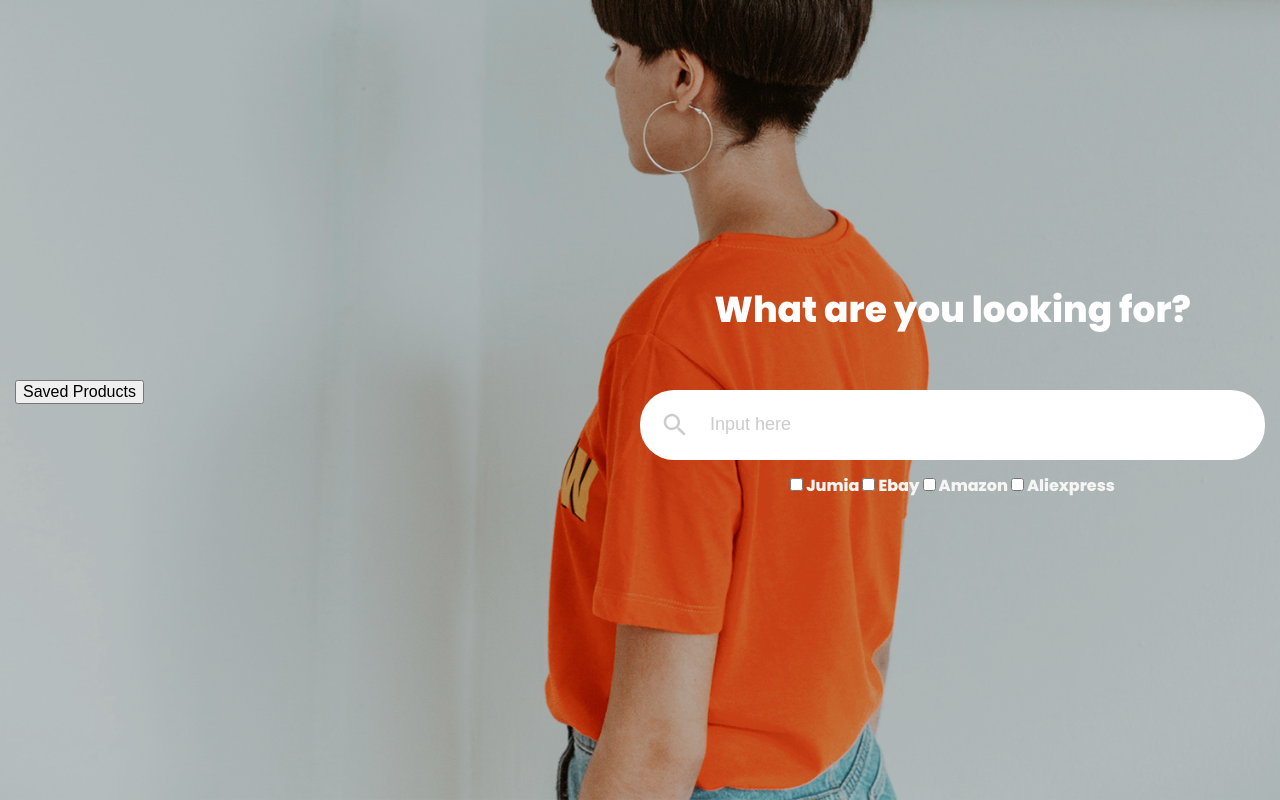
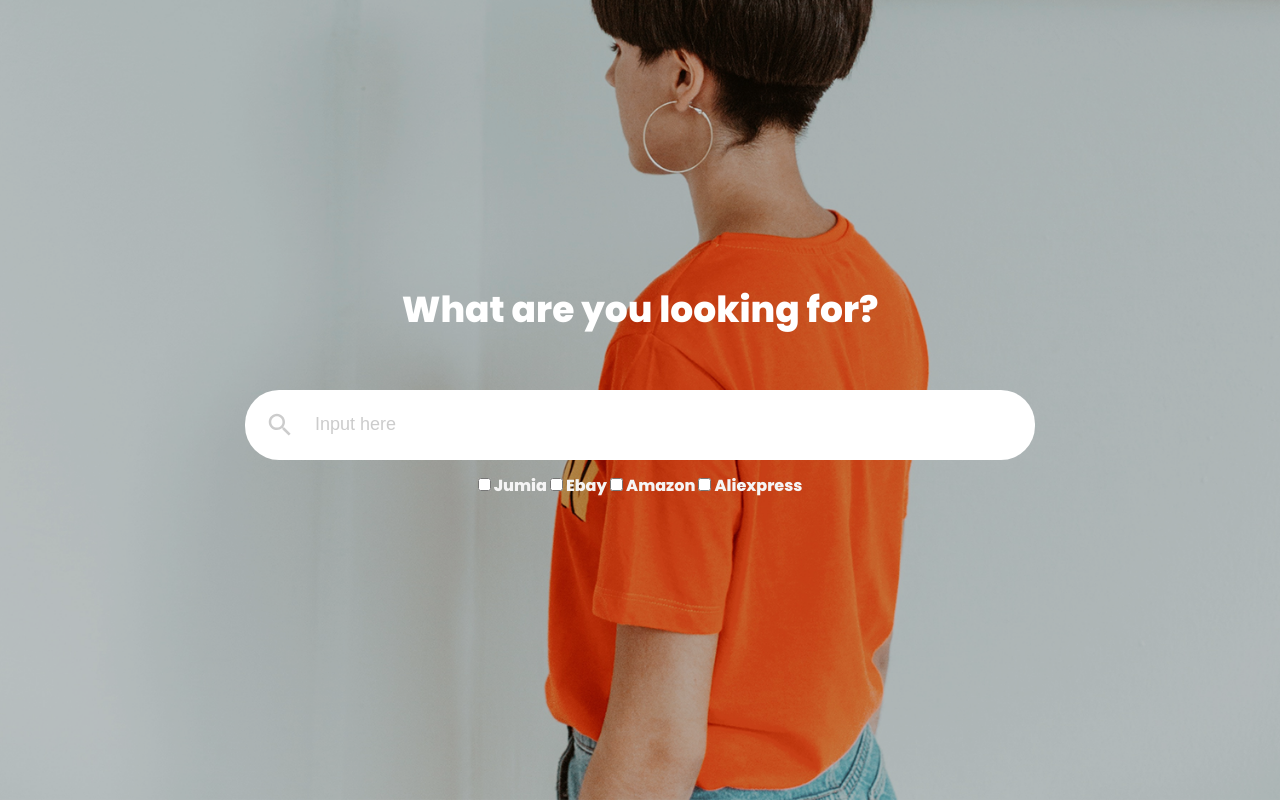
Before and after one commit to Omoleen/final-year-scraper, a Django app: page / in a window 1280 px wide. Run offline with Django 3.2, Linux system fonts and the light colour scheme.

Commit message:
saved products on search page

```diff
--- a/templates/searchpage.html
+++ b/templates/searchpage.html
@@ -20,9 +20,11 @@
       {% endfor %}
   {% endif %}
     <div class="s006">
-        <form action="{% url 'saved_products' %}">
-            <button type="submit">Saved Products</button>
+        {% if user.is_authenticated %}
+        <form style="width: fit-content" action="{% url 'saved_products' %}">
+            <button style="text-align: center; border: none; text-decoration: none; border-radius: 12px" type="submit">Saved Products</button>
         </form>
+        {% endif %}
       <form method="GET" action="{% url 'search' %}">
         <fieldset>
           <legend>What are you looking for?</legend>
```
